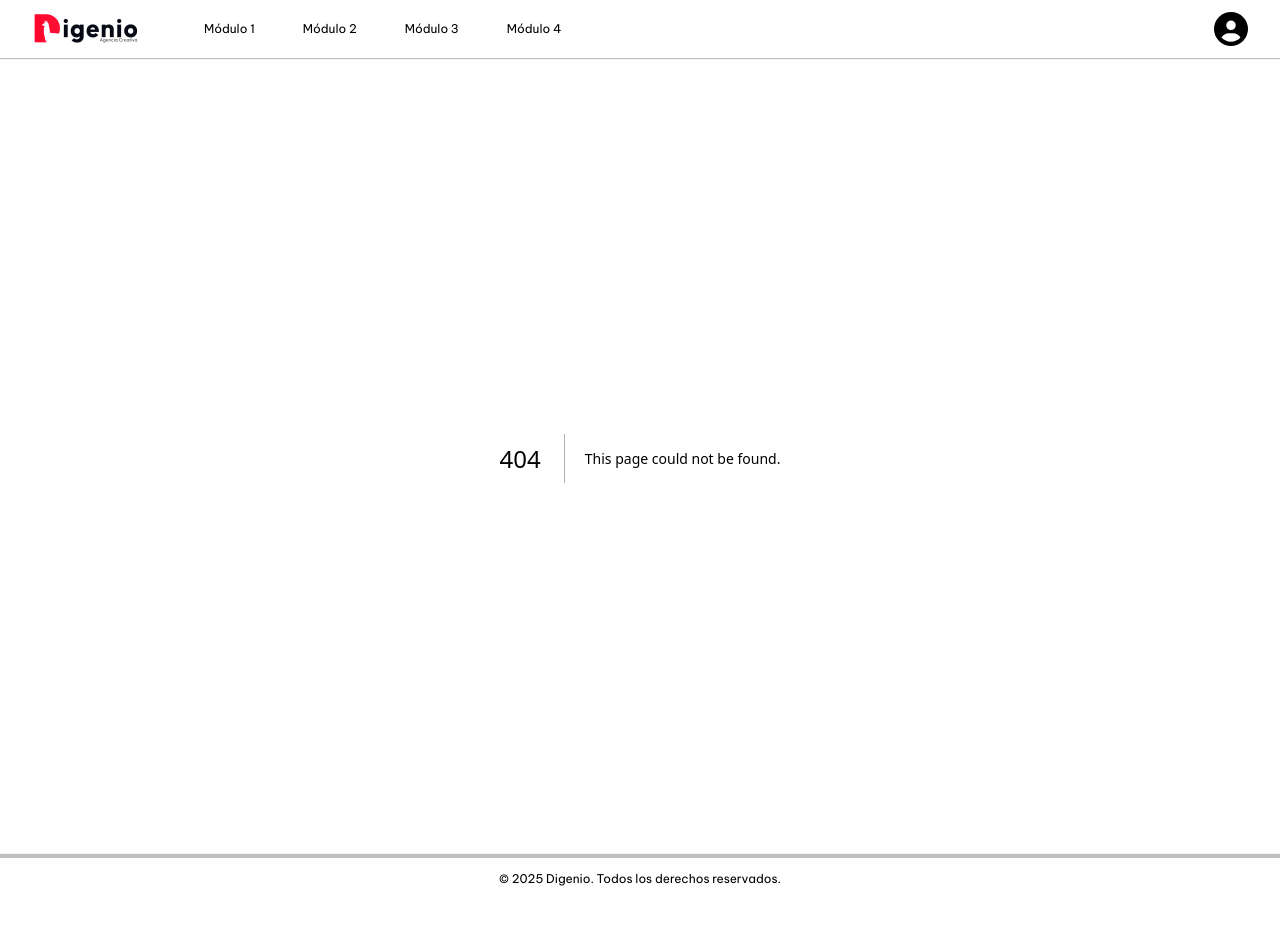
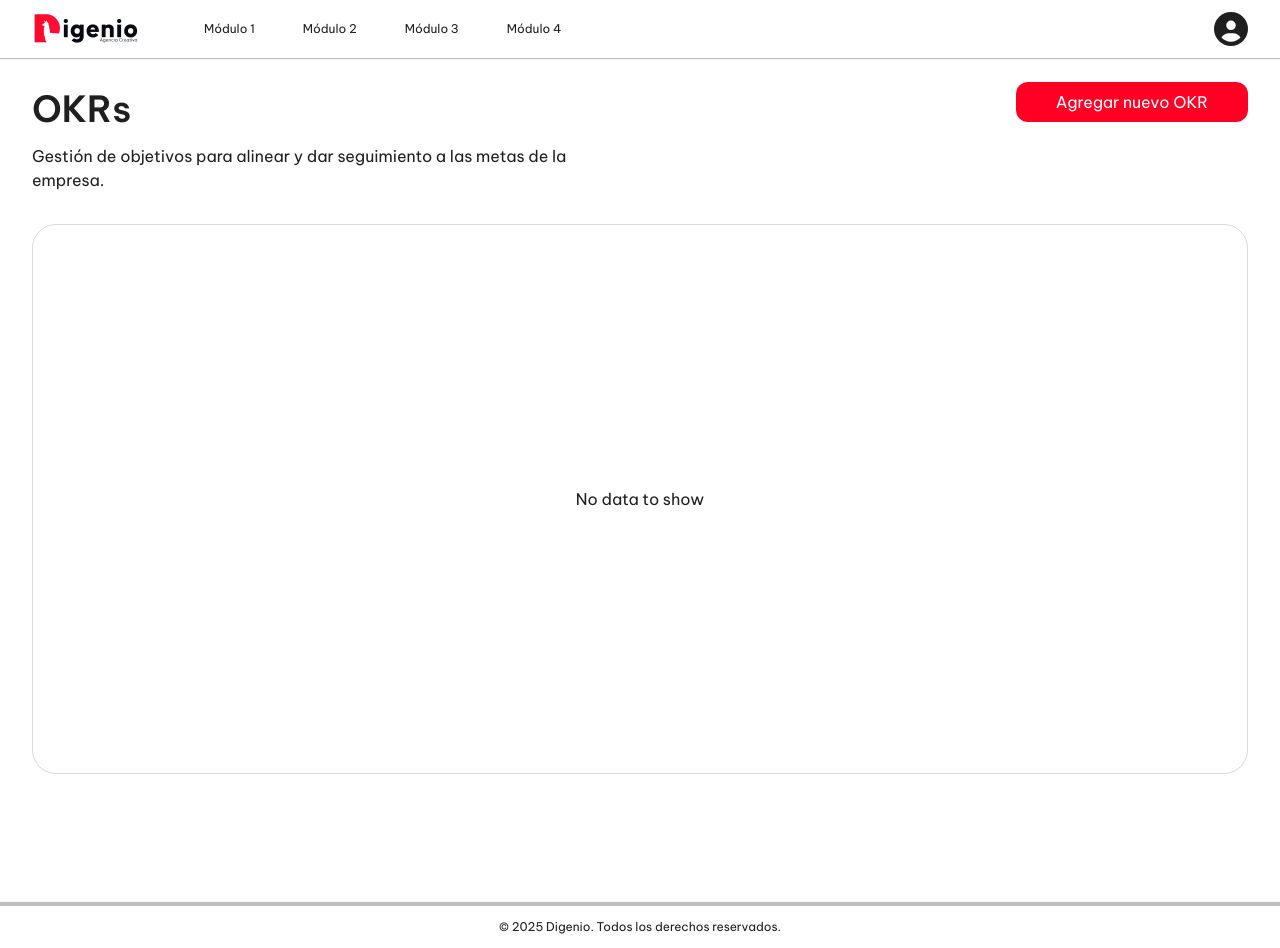
Before and after one commit to luisjavcr10/app-crm-digenio, a Next.js app: page /okrs in a window 1280 px wide. Before the commit this address had no page. Before the commit the page ends 900 px from the top, so only its background shows below. Built offline with nearby package versions, Linux system fonts and the light colour scheme; a web font is replaced by a local one.

Commit message:
feat(okrs): add OKRs module page and update navigation link
Introduce a new page for managing OKRs, including a layout with a title, description, and a button to add new OKRs. Update the module navigation link to point to the new OKRs page instead of the previous placeholder

```diff
--- /dev/null
+++ b/src/app/(modules)/okrs/page.tsx
@@ -0,0 +1,25 @@
+export default function OkrsPage() {
+  return (
+    <div className="min-h-screen my-6 mx-8 flex flex-col gap-8">
+      <div className="flex flex-col lg:flex-row justify-between items-start gap-8">
+        <div className="w-full">
+          <p className="text-[36px] font-[600] mb-2">OKRs</p>
+          <p>
+            Gestión de objetivos para alinear y dar seguimiento a las metas de
+            la empresa.
+          </p>
+        </div>
+        <div className="w-full flex justify-center lg:justify-end">
+        <button className="py-2 px-10 bg-primary-1 hover:bg-alert-red text-neutral-5 rounded-[12px] cursor-pointer">
+          Agregar nuevo OKR
+        </button>
+        </div>
+
+      </div>
+
+      <div className="min-h-[550px] flex justify-center items-center border border-neutral-3 rounded-[24px]">
+            No data to show
+      </div>
+    </div>
+  );
+}
--- a/src/app/page.tsx
+++ b/src/app/page.tsx
@@ -43,21 +43,21 @@ export default function Home() {
         className="
             mt-10
             md:hidden
-            text-center text-[40px] font-playfair font-[700] text-neutral-1"
+            text-center text-[40px] font-playfair font-[700]"
       >
         <p>
-          Estrateg<span className="text-alert-red">ias</span>{" "}
+          Estrateg<span className="text-primary-1">ias</span>{" "}
         </p>
         <p>diseño y</p>
-        <p className="text-alert-red">
-          produ<span className="text-neutral-1">cción</span>{" "}
+        <p className="text-primary-1">
+          produ<span className="">cción</span>{" "}
         </p>
-        <p className="mt-5 text-[16px] font-[500] text-neutral-1">
-          Con ideas de negocio únicas <span className="text-alert-red">y</span>
+        <p className="mt-5 text-[16px] font-[500]">
+          Con ideas de negocio únicas <span className="text-primary-1">y</span>
         </p>
-        <p className="text-[16px] font-[500] text-neutral-1">
+        <p className="text-[16px] font-[500]">
           personas apasionadas por su{" "}
-          <span className="text-alert-red">trabajo</span>
+          <span className="text-primary-1">trabajo</span>
         </p>
       </div>
 
--- a/src/constants/ModuleLinks.ts
+++ b/src/constants/ModuleLinks.ts
@@ -1,6 +1,6 @@
 export const moduleLinks =[
     {
-      href:"/module1",
+      href:"/okrs",
       moduleTitle:"Módulo 1"
     },
     {
```
